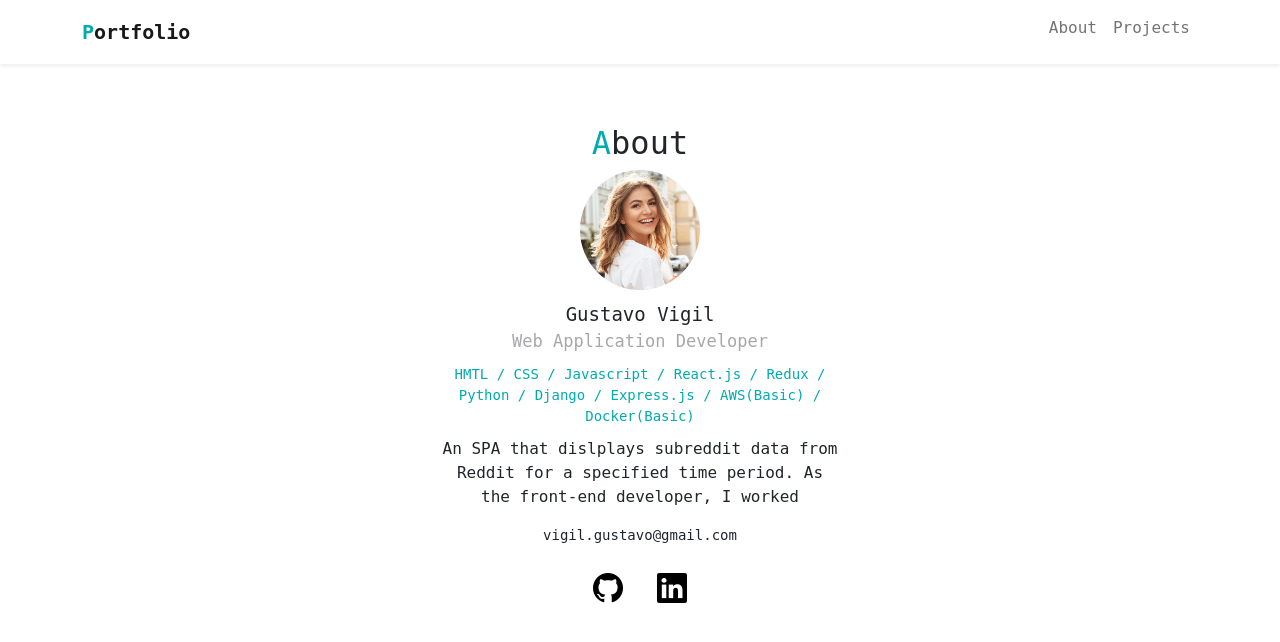
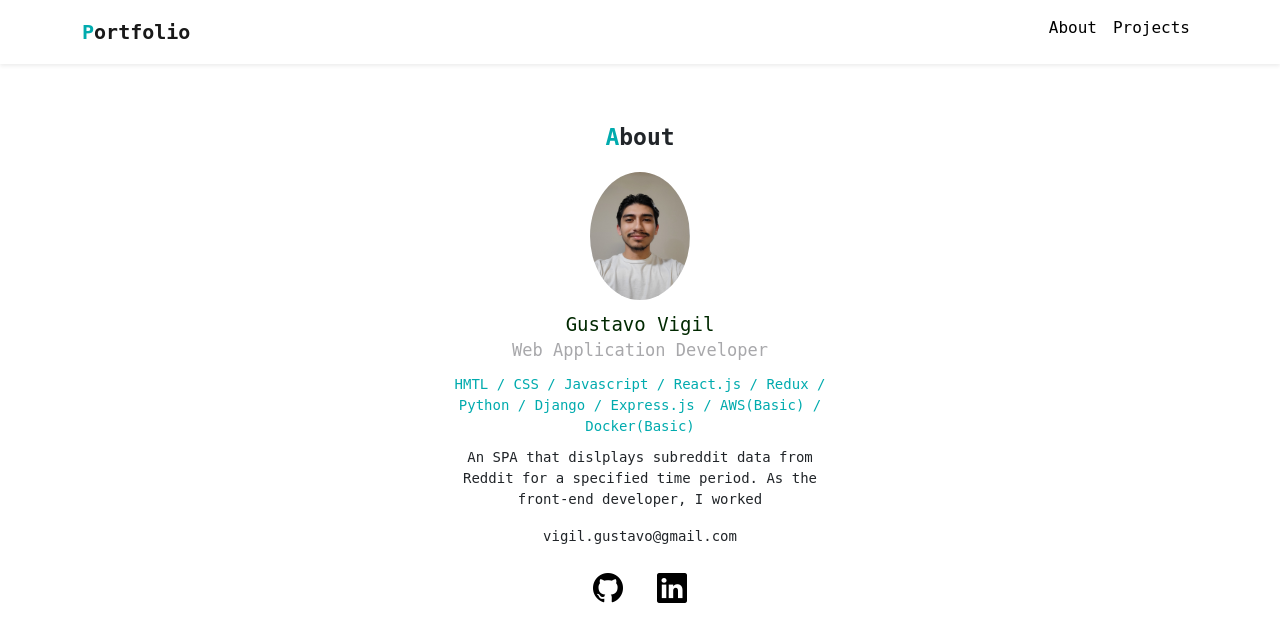
Before and after one commit to vgustavo1/Portfolio, a PHP site: page / in a window 1280 px wide. Shown: the top 642 px of the page. Run offline with PHP 8.4, Linux system fonts and the light colour scheme.

Commit message:
Updated Portfolio Image

```diff
--- a/index.html
+++ b/index.html
@@ -47,7 +47,7 @@
 
     <div id="about">
       <h2><span class="font-primary">A</span>bout</h2>
-      <img src="img/sample-woman.jpg" />
+      <img src="img/Portfolio(Draft_Pic).jpg" />
       <div class="name">Gustavo Vigil</div>
       <div class="vocation">Web Application Developer</div>
       <div class="skills">
--- a/style.css
+++ b/style.css
@@ -17,6 +17,23 @@ body {
   font-weight: bold;
 }
 
+p {
+  font-size: 14px;
+}
+
+h2 {
+  font-weight: bold;
+  font-size: 23px;
+  margin-bottom: 20px;
+}
+
+a.font-black {
+  color: #000 !important;
+}
+
+.name {
+  color: rgb(1, 41, 1);
+}
 /*******************
 
 ABOUT
@@ -31,7 +48,8 @@ ABOUT
 
 #about img {
   border-radius: 50%;
-  width: 120px;
+  width: 100px;
+  height: 16vh;
   margin-bottom: 10px;
 }
 
```
Also changed, not shown: img/Portfolio(Draft_Pic).jpg (added).
